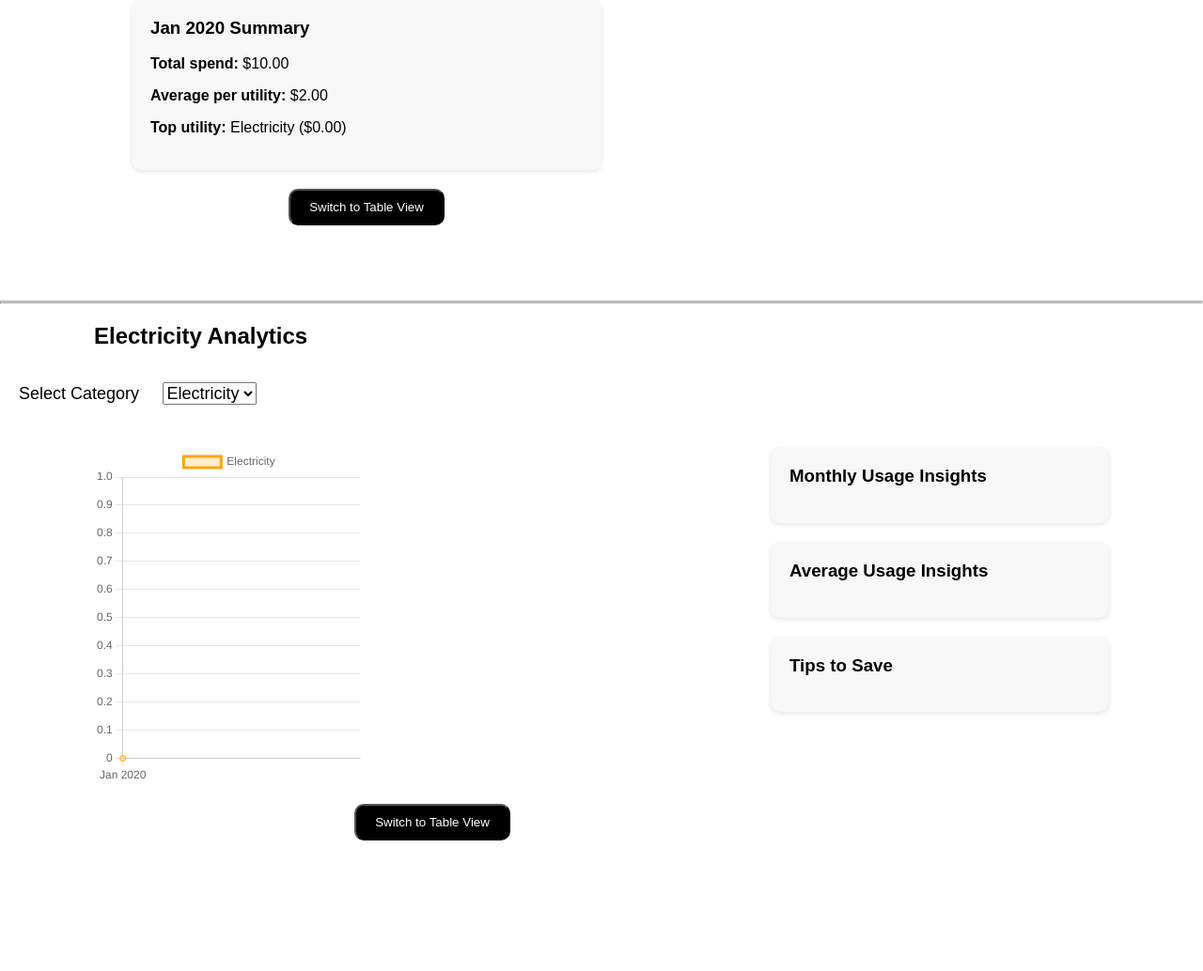
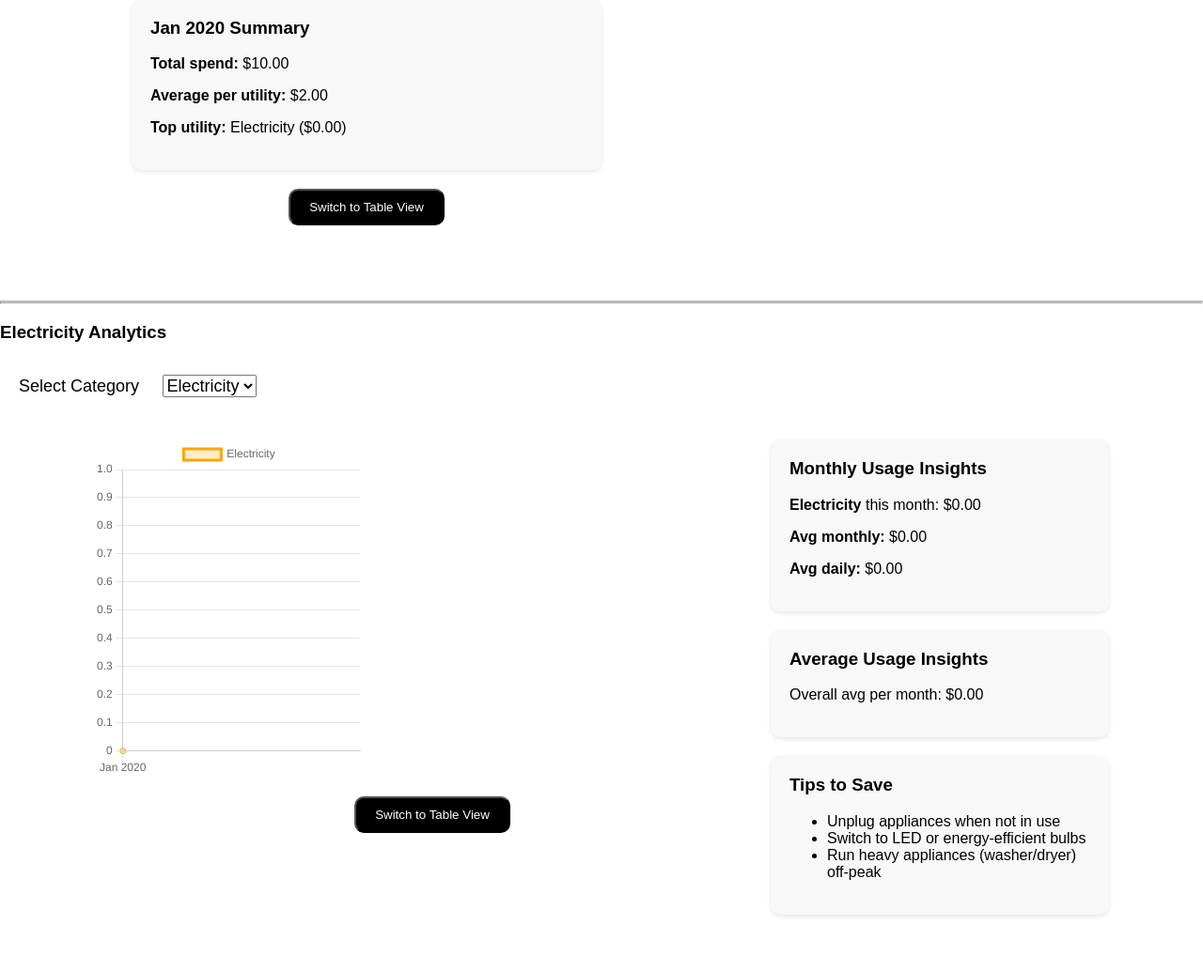
Before and after one commit to rishonjose/CITS3403-Project, a Flask app: page /vis in a window 1280 px wide. Shown: the part 948-1982 px from the top of the page at 94% size. Before the commit the page ends 1843 px from the top, so only its background shows below. Run offline with Flask 3, Linux system fonts and the light colour scheme; a user stored in the database is signed in; tables that the repository leaves empty hold one stand-in row (values such as "Sample post"); some libraries are stand-ins or nearby versions.

Commit message:
Added functionality to 'Usage Insights' and 'Tips to Save'

```diff
--- a/app/routes.py
+++ b/app/routes.py
@@ -9,6 +9,7 @@ from collections import defaultdict
 from jinja2 import TemplateNotFound
 from flask_wtf.csrf import CSRFProtect
 from datetime import date, datetime
+from calendar import monthrange
 from flask_login import (
     login_user, logout_user,
     login_required, current_user
@@ -257,12 +258,30 @@ def analytics_api():
     }
     colours = ['orange','blue','green','violet','grey']
 
+    # figure out last two months' totals
+    if len(months) >= 2:
+        this_total = totalBill[-1]
+        prev_total = totalBill[-2]
+        pct_change = round((this_total - prev_total) / prev_total * 100, 1)
+    else:
+        this_total = prev_total = pct_change = None
+
+    # days in that last month
+    last_mon_str = months[-1]                  # e.g. "May 2025"
+    dt = datetime.strptime(last_mon_str, '%b %Y')
+    days = monthrange(dt.year, dt.month)[1]   # 31, 30, etc.
+
+    avg_per_day = round(this_total / days, 2) if this_total else None
+
     return jsonify({
         'month_labels': months,
         'util_labels' : utils,
         'util_colours': colours,
         'totalBill'   : totalBill,
-        'util_data'   : util_data
+        'util_data'   : util_data,
+        'this_month_total': this_total,
+        'pct_change'  : pct_change,
+        'avg_per_day' : avg_per_day,
     })
 
 
--- a/app/static/js/visualiseData.js
+++ b/app/static/js/visualiseData.js
@@ -38,6 +38,36 @@ document.addEventListener('DOMContentLoaded', () => {
     .then(util_Data => {
       const { util_labels, util_colours, month_labels, totalBill, util_data } = util_Data;
       const latestIdx = month_labels.length - 1;
+
+      // define custom tips per category:
+      const tipsMap = {
+        Electricity: [
+          "Unplug appliances when not in use",
+          "Switch to LED or energy-efficient bulbs",
+          "Run heavy appliances (washer/dryer) off-peak"
+        ],
+        Water: [
+          "Fix leaky faucets promptly",
+          "Install a low-flow shower head",
+          "Only run dishwasher/washing machine with full loads"
+        ],
+        Gas: [
+          "Use a lid on pots and pans to cook more efficiently",
+          "Service your gas heater annually",
+          "Lower thermostat by 1°C to save ~10% gas"
+        ],
+        WiFi: [
+          "Restart your router monthly",
+          "Update firmware for security",
+          "Disable guest networks when not needed"
+        ],
+        Other: [
+          "Track subscriptions—cancel unused ones",
+          "Bundle services for volume discounts",
+          "Review quarterly spending patterns"
+        ]
+      };
+
 
       // Doughnut Chart (most recent month)
       const pieCtx = document.getElementById('doughnut').getContext('2d');
@@ -192,6 +222,45 @@ document.addEventListener('DOMContentLoaded', () => {
         document.getElementById('monthlySummary').innerHTML = html;
       }
 
+      //  Utility‐Cards Renderer
+      function updateUtilityCards(util, monthIdx) {
+        const arr       = util_data[util];
+        const cost      = arr[monthIdx];
+        const avgMonth  = (arr.reduce((a,b)=>a+b,0)/arr.length).toFixed(2);
+
+        // figure out how many days in that month
+        const [monName, year] = month_labels[monthIdx].split(' ');
+        const mNum             = new Date(`${monName} 1, ${year}`).getMonth();
+        const daysInMonth      = new Date(year, mNum+1, 0).getDate();
+
+        const avgDay    = (cost / daysInMonth).toFixed(2);
+
+        // 1) Monthly Usage Insights
+        document.getElementById('monthlyUsageInsights').innerHTML = `
+          <h3>Monthly Usage Insights</h3>
+          <p><strong>${util}</strong> this month: $${cost.toFixed(2)}</p>
+          <p><strong>Avg monthly:</strong> $${avgMonth}</p>
+          <p><strong>Avg daily:</strong> $${avgDay}</p>
+        `;
+
+        // 2) Average Usage Insights
+        //    (you could add more here – e.g. highest/lowest month for that util)
+        document.getElementById('averageUsageInsights').innerHTML = `
+          <h3>Average Usage Insights</h3>
+          <p>Overall avg per month: $${avgMonth}</p>
+        `;
+
+        // 3) Tips to Save
+        const tipsEl = document.getElementById('tipsToSave');
+        const utilTips = tipsMap[util] || [];
+        tipsEl.innerHTML = `
+          <h3>Tips to Save</h3>
+          <ul>
+            ${utilTips.map(t => `<li>${t}</li>`).join('')}
+          </ul>
+        `;
+      }
+
       // Initial UI setup
       populateMonthDropdown();
       populateUtilityDropdown();
@@ -200,6 +269,7 @@ document.addEventListener('DOMContentLoaded', () => {
       populateUtilityTable(utilitySelect.value);
       // render summary for most-recent month on page load
       renderMonthlySummary(latestIdx);
+      updateUtilityCards(utilitySelect.value, latestIdx);
 
       // Dropdown event listeners
       monthSelect.addEventListener('change', () => {
@@ -208,6 +278,7 @@ document.addEventListener('DOMContentLoaded', () => {
         barChart.update();
         populateMonthlyTable(i);
         renderMonthlySummary(i);
+        updateUtilityCards(utilitySelect.value, newIdx);
       });
       utilitySelect.addEventListener('change', () => {
         const u = utilitySelect.value;
@@ -217,6 +288,7 @@ document.addEventListener('DOMContentLoaded', () => {
         utilityChart.data.datasets[0].borderColor = util_colours[util_labels.indexOf(u)];
         utilityChart.update();
         populateUtilityTable(u);
+        updateUtilityCards(utilitySelect.value, latestIdx);
       });
 
     })
--- a/app/templates/visualiseDataPage.html
+++ b/app/templates/visualiseDataPage.html
@@ -201,13 +201,15 @@
 
     <!-- Utilities Analytics -->
     <section class="utility-section">
+        <article class="utility-analytics">
             <header>
-            <h1 id="selectedUtilityHeading" style="margin-left:100px;"></h1>
+                <h1 id="selectedUtilityHeading">…</h1>
                 <label for="utilitySelect" class="dropdown">Select Category</label>
                 <select id="utilitySelect" class="dropdown"></select>
             </header>
-        <div style="display: flex; justify-content: space-around; margin: 40px 100px;">
-            <div style="flex:2;">
+            <div class="utility-content" style="display: flex; justify-content: space-around; margin: 40px 100px;">
+                <!-- left column: chart/table toggle -->
+                <div class="utility-chart" style="flex:2;">
                     <canvas id="utilityChart"></canvas>
                     <div class="Tables">
                         <button class="button" onclick="toggleUtilityView()">Switch to Table View</button>
@@ -219,12 +221,14 @@
                         </table>
                     </div>
                 </div>
-            <div style="flex:1;">
-                <div class="card"><h3>Monthly Usage Insights</h3></div>
-                <div class="card"><h3>Average Usage Insights</h3></div>
-                <div class="card"><h3>Tips to Save</h3></div>
+                <!-- right column: the three cards -->
+                <div class="utility-cards" style="flex:1;">
+                    <div class="card" id="monthlyUsageInsights"></div>
+                    <div class="card" id="averageUsageInsights"></div>
+                    <div class="card" id="tipsToSave"></div>
                 </div>
             </div>
+        </article>
     </section>
 
     <!-- Edit Bill Modal -->
```
Lines whose indentation alone changed are shown as unchanged.
